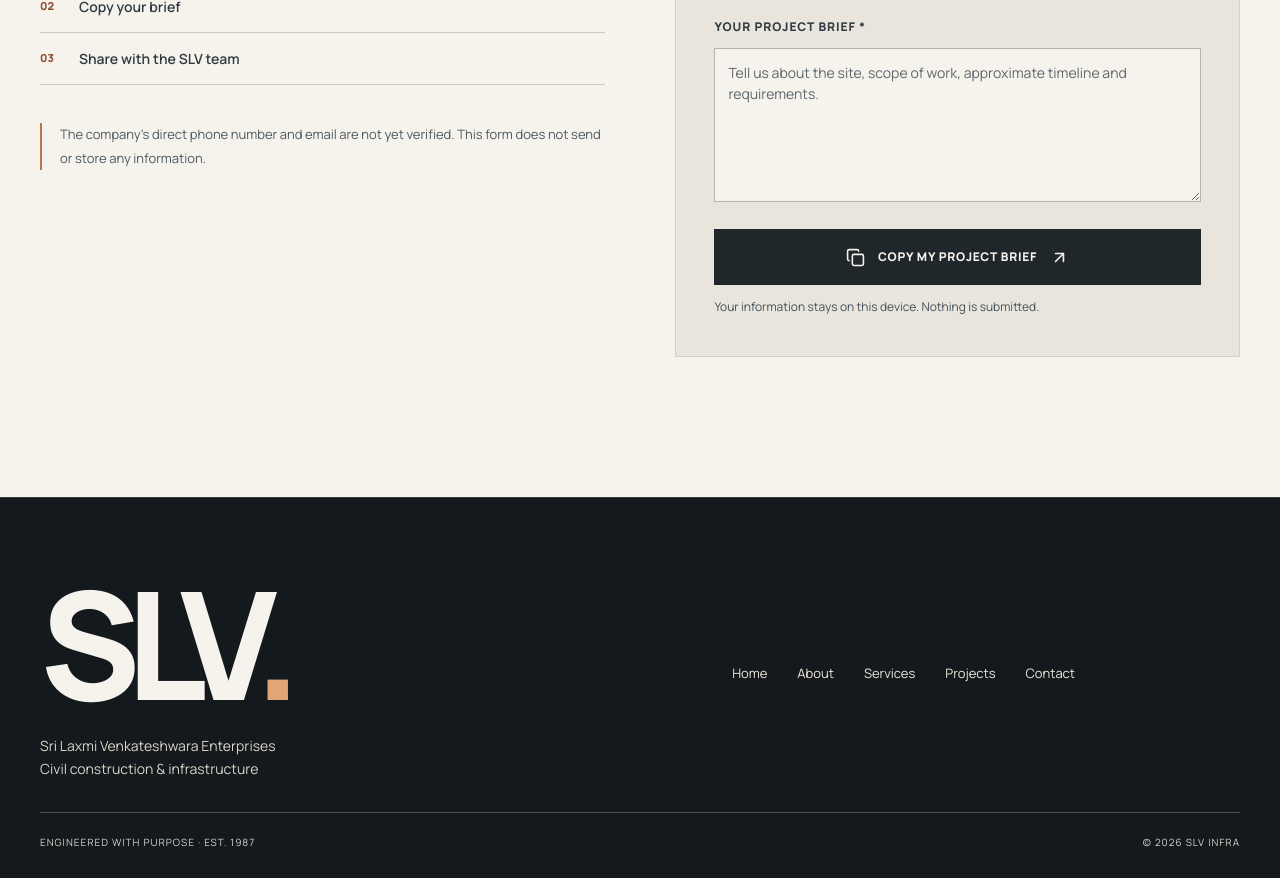
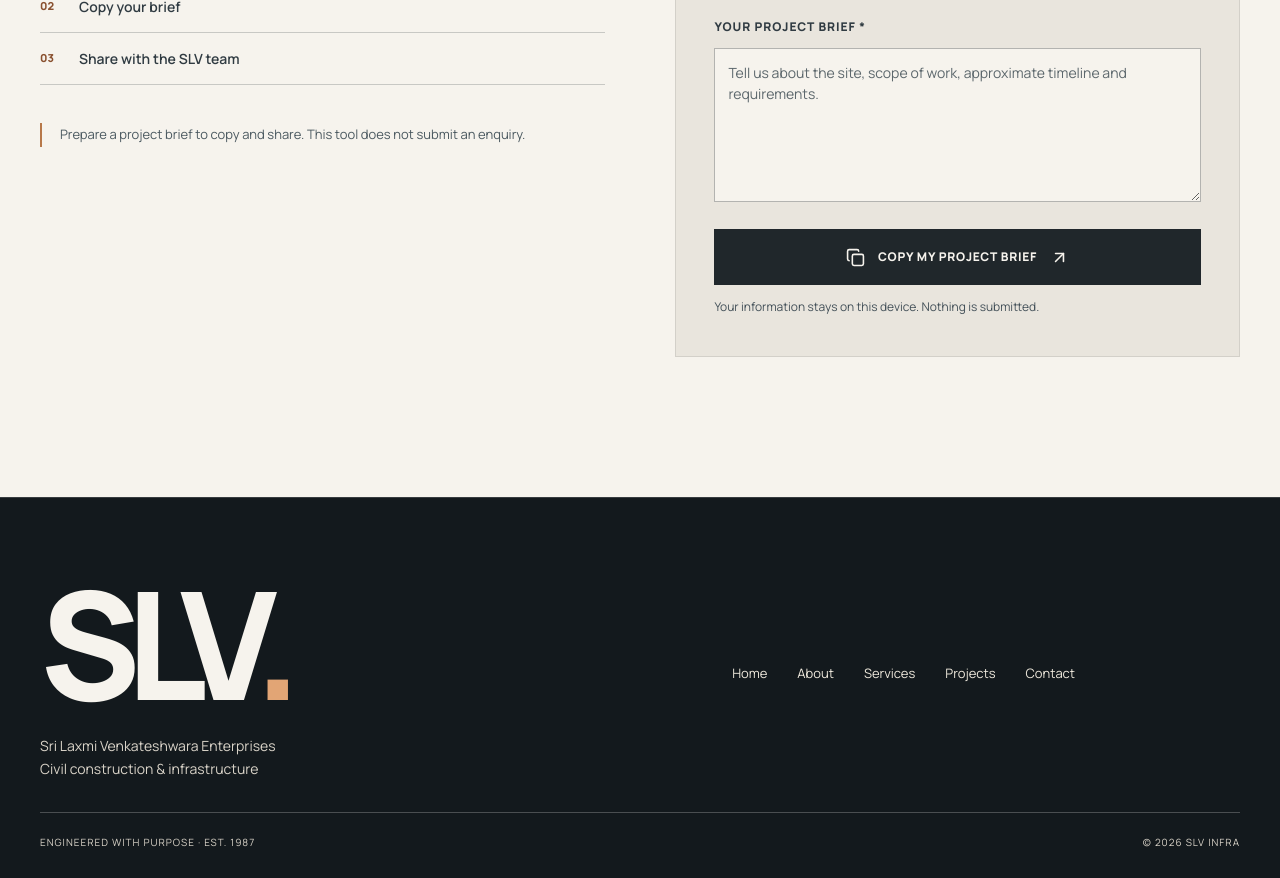
Before and after one commit to mkraja826/Slvinfra, a Next.js app: page /contact in a window 1280 px wide. Shown: the part 1500-2378 px from the top of the page. Built offline with nearby package versions, Linux system fonts and the light colour scheme.

Commit message:
Keep contact copy transparent without exposing internal verification notes

```diff
--- a/src/app/contact/page.tsx
+++ b/src/app/contact/page.tsx
@@ -9,7 +9,7 @@ export default function Contact(){
  async function copy(){try{if(navigator.clipboard?.writeText){await navigator.clipboard.writeText(brief)}else{const field=document.createElement("textarea");field.value=brief;field.style.position="fixed";field.style.opacity="0";document.body.appendChild(field);field.select();const ok=document.execCommand("copy");field.remove();if(!ok)throw new Error("Copy unavailable")}setCopied(true);setError("")}catch{setCopied(false);setError("Copy is unavailable in this browser. Please select and copy the project brief below.")}}
  return <InnerPage index="04" eyebrow="CONTACT & ENQUIRIES" title="Every project begins with a conversation." lead="Tell us what you are planning. Prepare a concise project brief that you can share with the SLV Infra team.">
  <section className="inner-content"><div className="section-wrap"><div className="contact-editorial-top"><span className="eyebrow dark-eyebrow">START HERE / PROJECT ENQUIRIES</span><p>From initial site development to complex civil works, clarity at the beginning makes the difference.</p></div>
- <div className="contact-page-grid"><aside className="contact-aside"><div className="contact-symbol"><ClipboardList size={27}/><span>01 / THE BRIEF</span></div><h2 className="contact-aside-title">Tell us what you envision.</h2><p className="contact-aside-copy">Share the project type, location and essential details. Your brief is prepared on this device, ready for you to copy and send through a confirmed contact channel.</p><div className="contact-process"><div><span>01</span><p>Describe your project</p></div><div><span>02</span><p>Copy your brief</p></div><div><span>03</span><p>Share with the SLV team</p></div></div><p className="contact-disclosure">The company's direct phone number and email are not yet verified. This form does not send or store any information.</p></aside>
+ <div className="contact-page-grid"><aside className="contact-aside"><div className="contact-symbol"><ClipboardList size={27}/><span>01 / THE BRIEF</span></div><h2 className="contact-aside-title">Tell us what you envision.</h2><p className="contact-aside-copy">Share the project type, location and essential details. Your brief is prepared on this device, ready for you to copy and send through a confirmed contact channel.</p><div className="contact-process"><div><span>01</span><p>Describe your project</p></div><div><span>02</span><p>Copy your brief</p></div><div><span>03</span><p>Share with the SLV team</p></div></div><p className="contact-disclosure">Prepare a project brief to copy and share. This tool does not submit an enquiry.</p></aside>
  <form className="brief-form contact-form-panel" onSubmit={e=>{e.preventDefault();void copy()}}><div className="form-heading"><span className="eyebrow dark-eyebrow">PROJECT DETAILS</span><span>ALL FIELDS MARKED * ARE REQUIRED</span></div>
  <div className="contact-form-split"><div><label htmlFor="client-name">YOUR NAME *</label><input id="client-name" autoComplete="name" value={name} onChange={e=>{setName(e.target.value);reset()}} required maxLength={120} placeholder="Full name"/></div><div><label htmlFor="client-contact">PHONE OR EMAIL *</label><input id="client-contact" autoComplete="email" value={contact} onChange={e=>{setContact(e.target.value);reset()}} required maxLength={150} placeholder="Your contact details"/></div></div>
  <label htmlFor="project-type">PROJECT TYPE *</label><select id="project-type" value={type} onChange={e=>{setType(e.target.value);reset()}}><option>Civil construction</option><option>Land development</option><option>Roads and infrastructure</option><option>Drainage and utilities</option><option>Landscaping and paving</option><option>Other</option></select>
```
